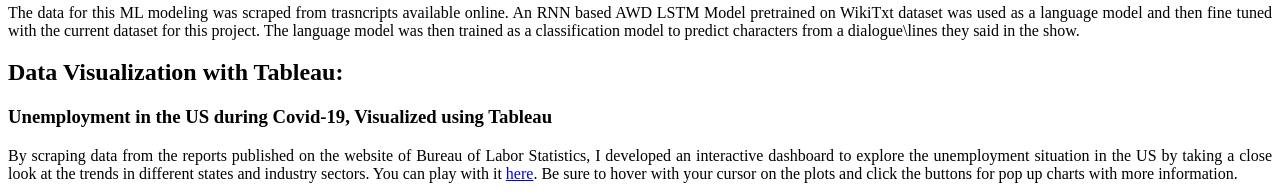
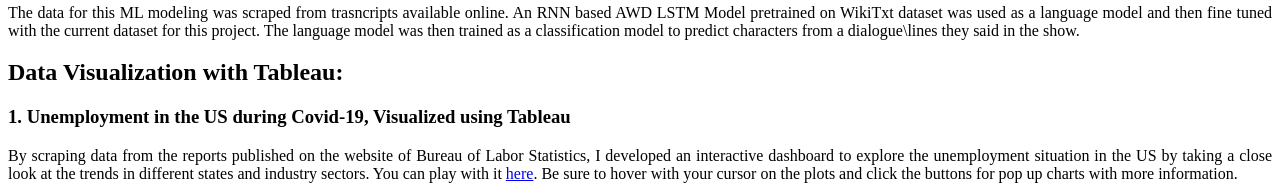
Before and after one commit to shamafarabi/shama.github.io, a Jekyll site: the page built from datascienceprojects.md, in a window 1280 px wide. Shown: the part 777-973 px from the top of the page. Built offline with Jekyll 4.4.1, drawn with Linux system fonts in a browser that asks for light colours; nearby versions of some CDN libraries.

Commit message:
Update datascienceprojects.md

```diff
--- a/datascienceprojects.md
+++ b/datascienceprojects.md
@@ -28,6 +28,6 @@ The data for this ML modeling was scraped from trasncripts available online. An
 
 ## Data Visualization with Tableau:
 
-### Unemployment in the US during Covid-19, Visualized using Tableau
+### 1. Unemployment in the US during Covid-19, Visualized using Tableau
 
 By scraping data from the reports published on the website of Bureau of Labor Statistics,  I developed an interactive dashboard to explore the unemployment situation in the US by taking a close look at the trends in different states and industry sectors. You can play with it [here](https://public.tableau.com/views/Book2_15969148443530/Dashboard1?:language=en&:display_count=y&:origin=viz_share_link). Be sure to hover with your cursor on the plots and click the buttons for pop up charts with more information.
```
